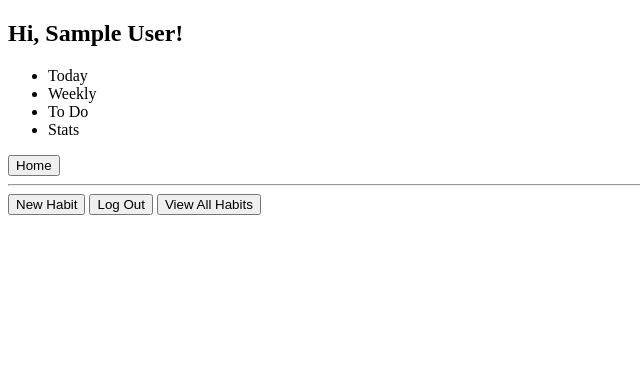
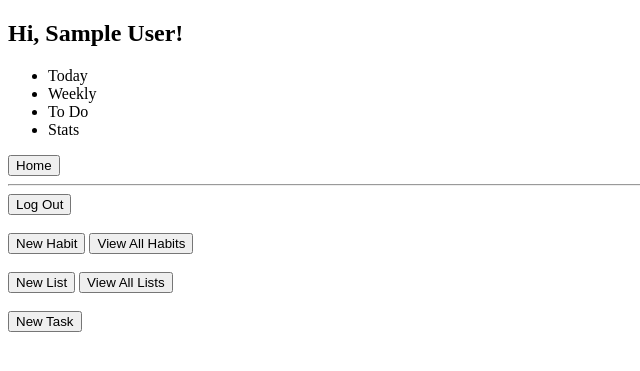
Before and after one commit to dlavvv/habit-tracker, a Flask app: page / in a window 1280 px wide. Shown: the top 371 px of the page, without its empty margins (0-640 px from the left). Run offline with Flask 3, Linux system fonts and the light colour scheme; the visitor is signed in with stand-in values (Sample User, id 1).

Commit message:
added lists

```diff
--- a/app/models.py
+++ b/app/models.py
@@ -18,6 +18,7 @@ class Habits(db.Model):
 class Lists(db.Model):
     id = db.Column(db.Integer, primary_key=True)
     name = db.Column(db.String(100), nullable=False)
+    # creation_datetime = db.Column(db.DateTime, nullable=False) # o pun manual in db
     user_id = db.Column(db.Integer, db.ForeignKey(Users.id), nullable=False)
 
 class Tasks(db.Model):
--- a/app/routes.py
+++ b/app/routes.py
@@ -5,7 +5,7 @@ from flask_login import current_user, login_required, logout_user, login_user
 from werkzeug.security import generate_password_hash, check_password_hash
 
 from app import app, db
-from app.forms import LoginForm, SignupForm, AddHabitForm, EditHabitForm
+from app.forms import LoginForm, SignupForm, AddHabitForm, EditHabitForm, AddListForm, AddTaskForm, EditTaskForm
 from app.models import Habits, Tasks, Lists, Users
 
 
@@ -13,7 +13,8 @@ from app.models import Habits, Tasks, Lists, Users
 @app.route('/home')
 @login_required
 def home():
-    return render_template("home.html")
+    return render_template("app/home.html")
+
 
 
 # HABITS
@@ -21,7 +22,7 @@ def home():
 @login_required
 def view_habits():
     all_habits = db.session.scalars(db.select(Habits).filter_by(user_id=current_user.id)).all()
-    return render_template("habits.html", all_habits=all_habits)
+    return render_template("habits/habits.html", all_habits=all_habits)
 
 @app.route('/addhabit', methods=['GET', 'POST'])
 @login_required
@@ -38,7 +39,7 @@ def add_habit():
         db.session.commit()
         flash('Habit successfully added!')
         return redirect(url_for('home'))
-    return render_template('addhabit.html', form=form)
+    return render_template('habits/addhabit.html', form=form)
 
 @app.route('/edithabit/<int:habit_id>', methods=['GET', 'POST'])
 @login_required
@@ -63,7 +64,7 @@ def edit_habit(habit_id):
         form.name.data = habit.name
         form.completed.data = habit.completed
 
-    return render_template('edithabit.html', form=form)
+    return render_template('habits/edithabit.html', form=form)
 
 @app.route('/deletehabit/<int:habit_id>', methods=['GET', 'POST'])
 @login_required
@@ -74,6 +75,124 @@ def del_habit(habit_id):
     flash('Habit successfully deleted!')
     return redirect(url_for('view_habits'))
 
+
+
+# LISTS
+@app.route('/lists')
+@login_required
+def view_lists():
+    all_lists = db.session.scalars(db.select(Lists).filter_by(user_id=current_user.id)).all()
+    return render_template('lists/lists.html', all_lists=all_lists)
+
+@app.route('/addlist', methods=['GET', 'POST'])
+@login_required
+def add_list():
+    form = AddListForm()
+
+    if form.validate_on_submit():
+        new_list = Lists(
+            name=form.name.data,
+            user_id=current_user.id
+            # mai trb adaugat creation_dateime aici (sau sa pun last_modified si atunci pot actualiza si cand se face update la ea)
+        )
+        db.session.add(new_list)
+        db.session.commit()
+        flash('List succesfully added !')
+        return redirect(url_for('home'))
+    return render_template('lists/addlist.html', form=form)
+
+@app.route('/openlist/<int:list_id>', methods=['GET'])
+@login_required
+def open_list(list_id):
+    # current_list e intreg obiectul Lista cu id-ul selectat de noi, deci contine toate informatiile acelei liste
+    current_list = Lists.query.filter_by(id=list_id, user_id=current_user.id).first_or_404()
+
+    list_name = current_list.name
+
+    return render_template('lists/openlist.html', list_name=list_name, current_list=current_list)
+
+@app.route('/editlist/<int:list_id>', methods=['GET','POST'])
+@login_required
+def edit_list(list_id):
+    current_list = Lists.query.filter_by(id=list_id, user_id=current_user.id).first_or_404()
+    form = EditHabitForm()
+
+    # daca editam lista si apasam 'save changes' care trimite formularul
+    if form.validate_on_submit():
+        current_list.name = form.name.data
+
+        db.session.commit()
+        flash('List updated succesfully !')
+
+        return redirect(url_for('view_lists'))
+
+    form.name.data = current_list.name
+
+    return render_template('lists/editlist.html', form=form)
+
+@app.route('/deletelist/<int:list_id>', methods=['GET','POST'])
+@login_required
+def del_list(list_id):
+    current_list = Lists.query.filter_by(id=list_id, user_id=current_user.id).first_or_404()
+    db.session.delete(current_list)
+    db.session.commit()
+    flash('List succesfully deleted !')
+    return redirect(url_for('view_lists'))
+
+
+
+# TASKS
+@app.route('/tasks', methods=['GET', 'POST'])
+@login_required
+def view_tasks():
+    all_tasks = db.session.scalars(db.select(Tasks).filter_by(user_id=current_user.id)).all()
+    return render_template("tasks/view_tasks.html", all_tasks=all_tasks)
+
+@app.route('/addtask/<int:list_id>', methods=['GET', 'POST'])
+@login_required
+def add_task(list_id):
+    form = AddTaskForm()
+
+    if form.validate_on_submit():
+        new_task = Tasks(
+            description = form.description.data,
+            completed = form.completed.data,
+            completion_time = None,
+            list_id = list_id, # e trimis din html folosind butonul de + care apeleaza /addtask
+            user_id = current_user.id
+        )
+
+        db.session.add(new_task)
+        db.session.commit()
+        flash('Task added succesfully !')
+        return redirect(url_for('home')) # momentan home
+
+    return render_template("tasks/addtask.html", form=form)
+
+@app.route('/edittask/<int:task_id>', methods=['GET', 'POST'])
+@login_required
+def edit_task(task_id):
+    task = Tasks.query.filter_by(id=task_id, user_id=current_user.id).first_or_404()
+    form = EditTaskForm()
+
+    # daca dam submit pt a salva schimbarile
+    if form.validate_on_submit():
+        task.description = form.description.data
+        task.completed = form.completed.data
+
+        db.session.commit()
+        flash('Task updated succesfully !')
+
+        return redirect(url_for('home'))
+
+    form.description.data = task.description
+    form.completed.data = task.completed
+
+    return render_template("tasks/edittask.html", form=form)
+
+
+
+# LOGIN
 @app.route('/signup', methods=['GET', 'POST'])
 def signup():
     form = SignupForm()
@@ -99,7 +218,7 @@ def signup():
         db.session.commit()
         flash('Sign up successful.')
         return redirect(url_for('home'))
-    return render_template('signup.html', title='Sign up', form=form)
+    return render_template('app/signup.html', title='Sign up', form=form)
 
 @app.route('/login', methods=['GET', 'POST'])
 def login():
@@ -115,7 +234,7 @@ def login():
             return redirect(url_for('home'))
         else:
             flash('Login failed. Check your username and password and try again.')
-    return render_template('login.html', title='Log in', form=form)
+    return render_template('app/login.html', title='Log in', form=form)
 
 @app.route('/logout')
 @login_required
--- /dev/null
+++ b/app/templates/app/home.html
@@ -0,0 +1,22 @@
+{% extends "base.html" %}
+
+{% block content %}
+<div>
+    <button type="button" onclick="window.location.href='/logout'">Log Out</button>
+</div>
+<br>
+<div>
+    <button type="button" onclick="window.location.href='/addhabit'">New Habit</button>
+    <button type="button" onclick="window.location.href='/habits'">View All Habits</button>
+</div>
+<br>
+<div>
+    <button type="button" onclick="window.location.href='/addlist'">New List</button>
+    <button type="button" onclick="window.location.href='/lists'">View All Lists</button>
+</div>
+<br>
+<div>
+    <button type="button" onclick="window.location.href='/addtask'">New Task</button>
+</div>
+
+{% endblock %}
--- a/app/templates/home.html
+++ /dev/null
@@ -1,8 +0,0 @@
-{% extends "base.html" %}
-
-{% block content %}
-<button type="button" onclick="window.location.href='/addhabit'">New Habit</button>
-<button type="button" onclick="window.location.href='/logout'">Log Out</button>
-<button type="button" onclick="window.location.href='/habits'">View All Habits</button>
-
-{% endblock %}
```
Also changed, not shown: app/forms.py (+30 -0 lines), app/templates/habits.html (deleted, +0 -12 lines), app/templates/habits/addhabit.html (renamed from app/templates/edithabit.html, +3 -6 lines), app/templates/habits/edithabit.html (added, +21 -0 lines), app/templates/habits/habits.html (added, +12 -0 lines), app/templates/lists/addlist.html (renamed from app/templates/addhabit.html, +5 -4 lines), app/templates/lists/editlist.html (added, +17 -0 lines), app/templates/lists/lists.html (added, +13 -0 lines), app/templates/lists/openlist.html (added, +16 -0 lines), app/templates/tasks/addtask.html (added, +18 -0 lines), app/templates/app/login.html (renamed from app/templates/login.html), app/templates/app/signup.html (renamed from app/templates/signup.html), app/templates/lists/openlist.js (added), instance/habit-tracker.sqlite3, 1 other file.
